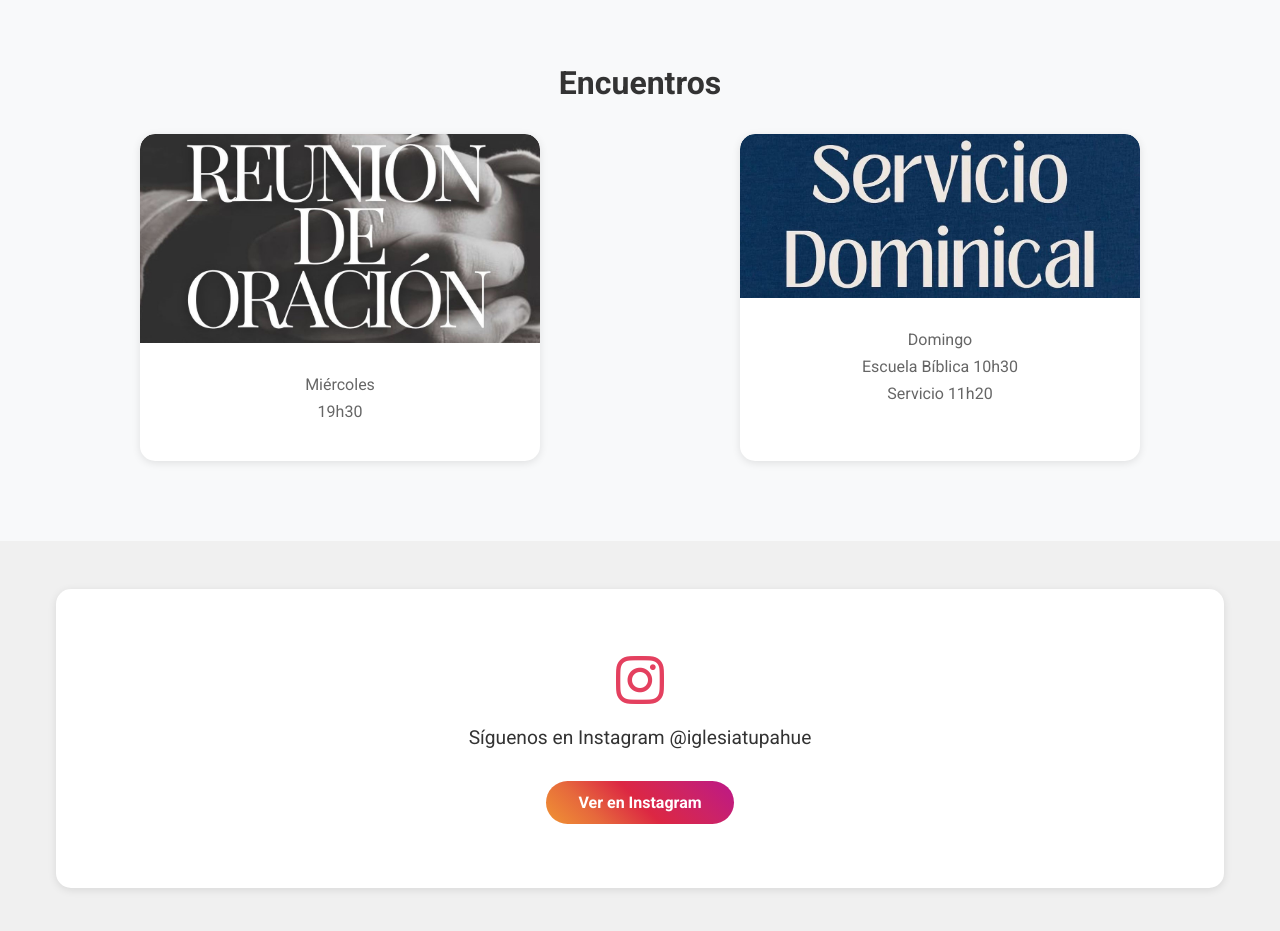
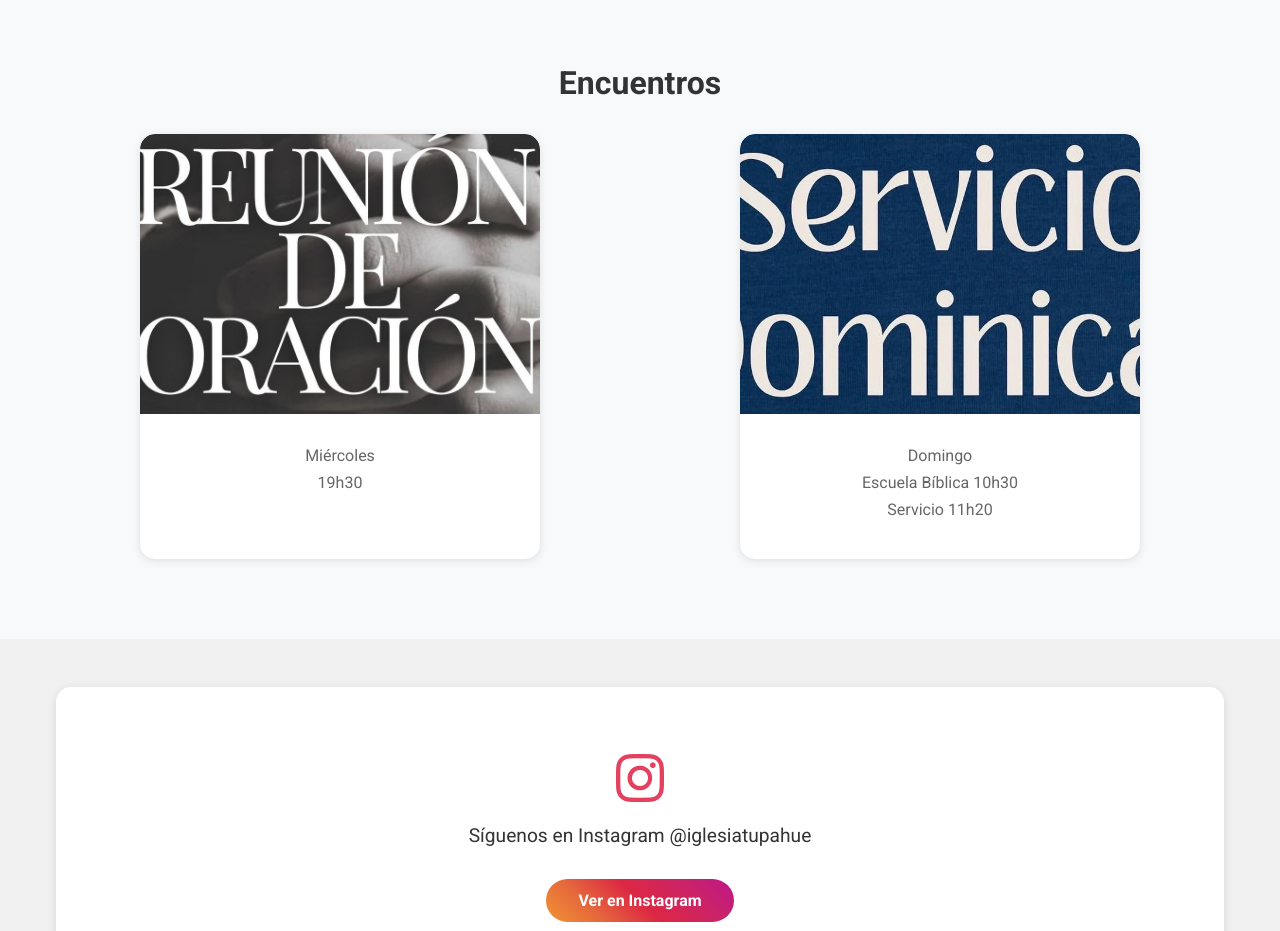
Before and after one commit to barbarapalmamena/Tupahue, a Next.js app: page / in a window 1280 px wide. Shown: the part 1700-2631 px from the top of the page. Built offline with nearby package versions, Linux system fonts and the light colour scheme; no server answers; the database is empty.

Commit message:
Standardized Home card image sizes using fixed height and object-fit cover.

```diff
--- a/app/page.module.css
+++ b/app/page.module.css
@@ -260,18 +260,18 @@
 
 .encuentroImageContainer {
   width: 100%;
-  height: auto;
+  height: 280px;
   overflow: hidden;
   display: flex;
   align-items: center;
   justify-content: center;
-  background-color: white;
+  background-color: #f0f0f0;
 }
 
 .encuentroImage {
   width: 100%;
-  height: auto;
-  object-fit: contain;
+  height: 100%;
+  object-fit: cover;
   border-radius: 15px 15px 0 0;
 }
 
```
